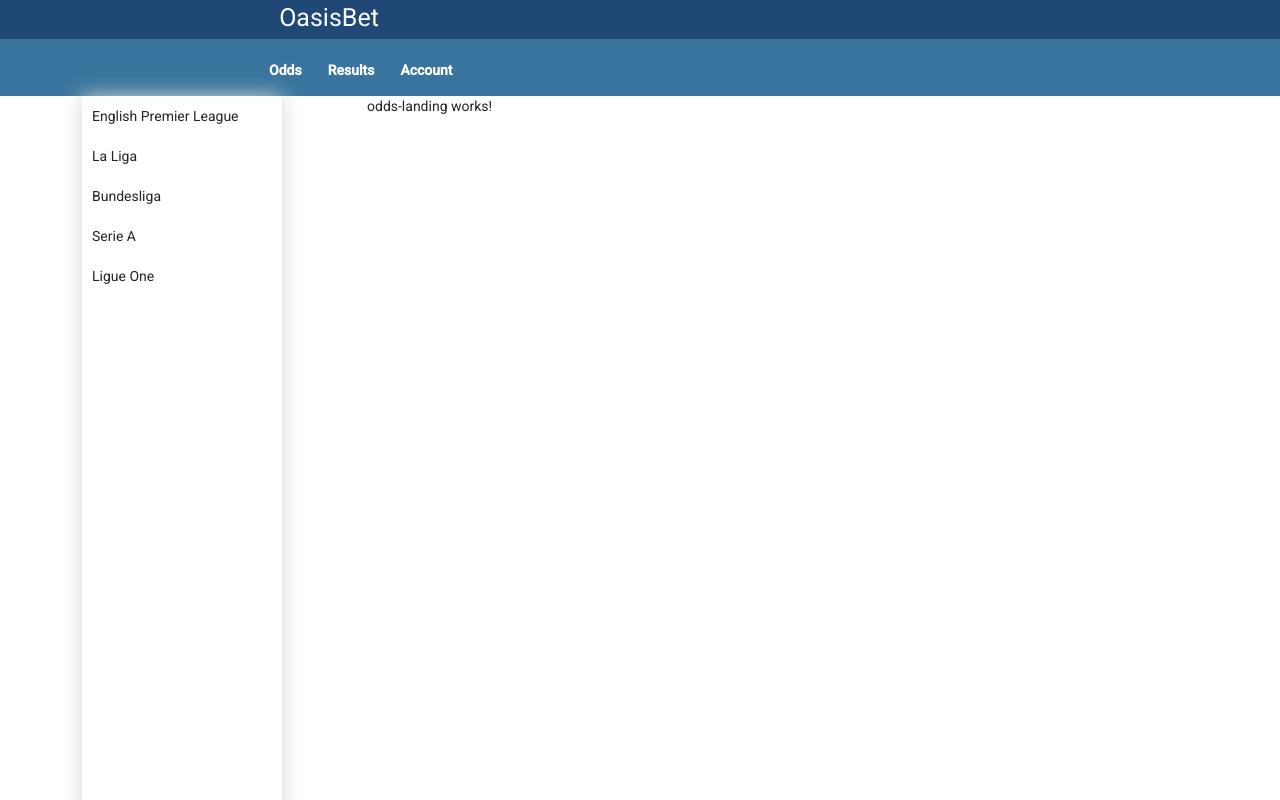
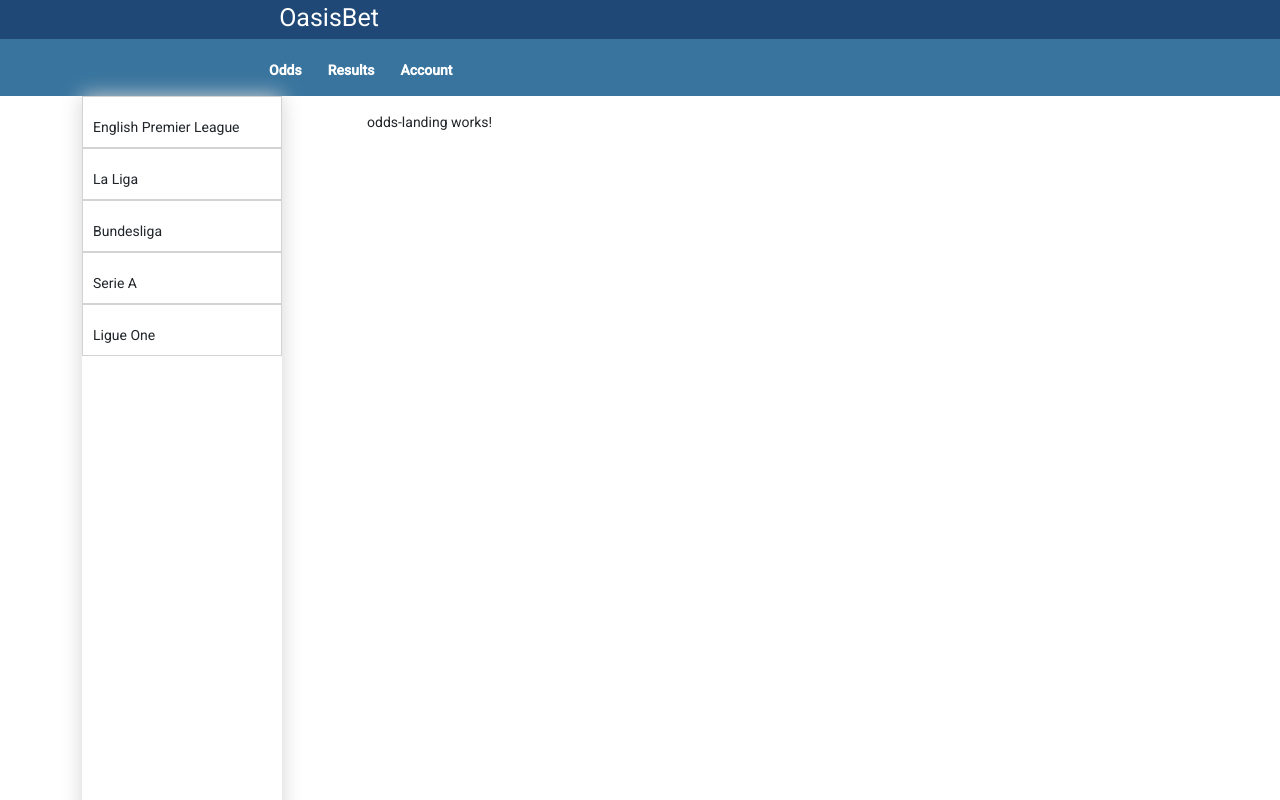
Before and after one commit to Vixen0219/Oasis-Angular, an Angular app in the folder oasisbet-frontend/: page / in a window 1280 px wide. Built offline with nearby package versions, Linux system fonts and the light colour scheme.

Commit message:
added dynamic links with display header of competition types

```diff
--- a/oasisbet-frontend/src/app/odds/odds-landing/odds-landing.component.html
+++ b/oasisbet-frontend/src/app/odds/odds-landing/odds-landing.component.html
@@ -1,10 +1,11 @@
 <div class="container">
     <div class="row">
         <div class="col-md-3">
-            <app-odds-side-nav></app-odds-side-nav>
+            <app-odds-side-nav (onSelectCompType)="readCompType($event)"></app-odds-side-nav>
         </div>
 
         <div class="col-md-9">
+            <h2>{{competitionType}}</h2>
             <p>odds-landing works!</p>
         </div>
     </div>
--- a/oasisbet-frontend/src/app/odds/odds-landing/odds-landing.component.ts
+++ b/oasisbet-frontend/src/app/odds/odds-landing/odds-landing.component.ts
@@ -1,4 +1,5 @@
-import { Component, OnInit } from '@angular/core';
+import { Component, OnInit, ViewChild } from '@angular/core';
+import { OddsSideNavComponent } from '../odds-side-nav/odds-side-nav.component';
 
 @Component({
   selector: 'app-odds-landing',
@@ -7,9 +8,40 @@ import { Component, OnInit } from '@angular/core';
 })
 export class OddsLandingComponent implements OnInit {
 
+  competitionType: string;
+
   constructor() { }
 
   ngOnInit(): void {
   }
 
+  readCompType(compType: string){
+    switch(compType) {
+      case 'soccer-epl': {
+         this.competitionType = 'English Premier League';
+         break;
+      }
+      case 'soccer-laliga': {
+        this.competitionType = 'La Liga';
+         break;
+      }
+      case 'soccer-bundesliga': {
+        this.competitionType = 'Bundesliga';
+        break;
+      }
+      case 'soccer-serie-a': {
+        this.competitionType = 'Serie A';
+        break;
+      }
+      case 'soccer-ligue-one': {
+        this.competitionType = 'Ligue One';
+        break;
+      }
+      default: {
+        this.competitionType = '';
+        break;
+      }
+    }
+  }
+
 }
--- a/oasisbet-frontend/src/app/odds/odds-side-nav/odds-side-nav.component.css
+++ b/oasisbet-frontend/src/app/odds/odds-side-nav/odds-side-nav.component.css
@@ -17,6 +17,8 @@ ul{
 
 .sidebar .sidebar-item{
     padding: 10px;
+    border: solid 1px lightgrey;
+    padding-top: 20px;
 }
 
 .sidebar .sidebar-item:hover{
--- a/oasisbet-frontend/src/app/odds/odds-side-nav/odds-side-nav.component.html
+++ b/oasisbet-frontend/src/app/odds/odds-side-nav/odds-side-nav.component.html
@@ -1,9 +1,9 @@
 <div class="sidebar">
     <ul>
-      <li class="sidebar-item">English Premier League</li>
-      <li class="sidebar-item">La Liga</li>
-      <li class="sidebar-item">Bundesliga</li>
-      <li class="sidebar-item">Serie A</li>
-      <li class="sidebar-item">Ligue One</li>
+      <li class="sidebar-item" (click)="selectCompType('soccer-epl')">English Premier League</li>
+      <li class="sidebar-item" (click)="selectCompType('soccer-laliga')">La Liga</li>
+      <li class="sidebar-item" (click)="selectCompType('soccer-bundesliga')">Bundesliga</li>
+      <li class="sidebar-item" (click)="selectCompType('soccer-serie-a')">Serie A</li>
+      <li class="sidebar-item" (click)="selectCompType('soccer-ligue-one')">Ligue One</li>
     </ul>
 </div>
--- a/oasisbet-frontend/src/app/odds/odds-side-nav/odds-side-nav.component.ts
+++ b/oasisbet-frontend/src/app/odds/odds-side-nav/odds-side-nav.component.ts
@@ -1,4 +1,5 @@
-import { Component, OnInit } from '@angular/core';
+import { Component, EventEmitter, OnInit, Output } from '@angular/core';
+
 
 @Component({
   selector: 'app-odds-side-nav',
@@ -7,9 +8,17 @@ import { Component, OnInit } from '@angular/core';
 })
 export class OddsSideNavComponent implements OnInit {
 
-  constructor() { }
+  @Output() onSelectCompType : EventEmitter<string>;
+
+  constructor() {
+    this.onSelectCompType = new EventEmitter<string>();
+  }
 
   ngOnInit(): void {
   }
 
+  selectCompType(compType: string){
+    this.onSelectCompType.emit(compType);
+  }
+
 }
--- a/oasisbet-frontend/tsconfig.json
+++ b/oasisbet-frontend/tsconfig.json
@@ -19,7 +19,8 @@
     "lib": [
       "es2018",
       "dom"
-    ]
+    ],
+    "strictPropertyInitialization": false
   },
   "angularCompilerOptions": {
     "enableI18nLegacyMessageIdFormat": false,
```
